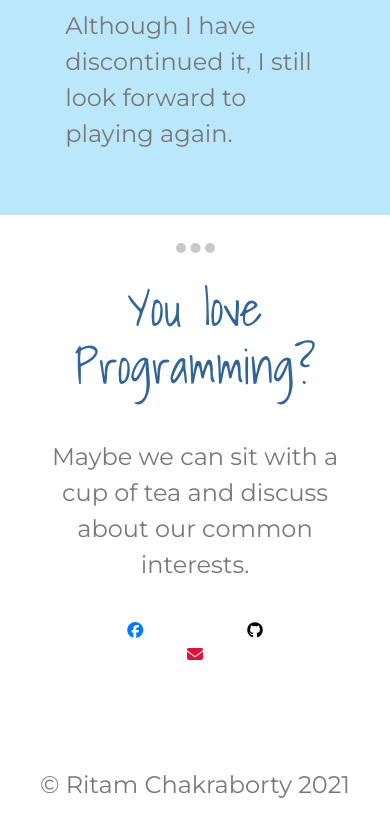
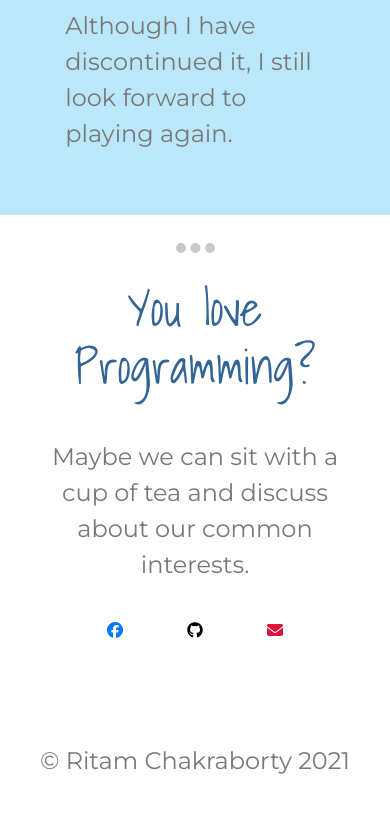
Before and after one commit to Ritam727/Portfolio, a plain HTML site: page index.html in a window 390 px wide. Shown: the part 3837-4673 px from the top of the page. After the commit the page ends 4651 px from the top, so only its background shows below. Drawn offline with nearby package versions, Linux system fonts and the light colour scheme; a web font is replaced by a local one.

Commit message:
Made the page mobile-friendly

```diff
--- a/index.html
+++ b/index.html
@@ -98,9 +98,9 @@
         <section id="contact">
             <h3>You love Programming?</h3>
             <p style="padding-bottom: 20px;">Maybe we can sit with a cup of tea and discuss about our common interests.</p>
-            <a href="https://www.facebook.com/ritam.chakraborty.1671" style="padding: 50px;"><i class="fab fa-facebook"></i></a>
-            <a href="https://github.com/Ritam727" style="color: black; padding: 50px;"><i class="fab fa-github"></i></a>
-            <a href="mailto:critam68@gmail.com" style="color: crimson;padding: 50px;"><i class="fas fa-envelope"></i></a>
+            <a href="https://www.facebook.com/ritam.chakraborty.1671" style="padding: 30px;"><i class="fab fa-facebook"></i></a>
+            <a href="https://github.com/Ritam727" style="color: black; padding: 30px;"><i class="fab fa-github"></i></a>
+            <a href="mailto:critam68@gmail.com" style="color: crimson;padding: 30px;"><i class="fas fa-envelope"></i></a>
             <p style="padding-top: 100px;">© Ritam Chakraborty 2021</p>
         </section>
     </body>
```
